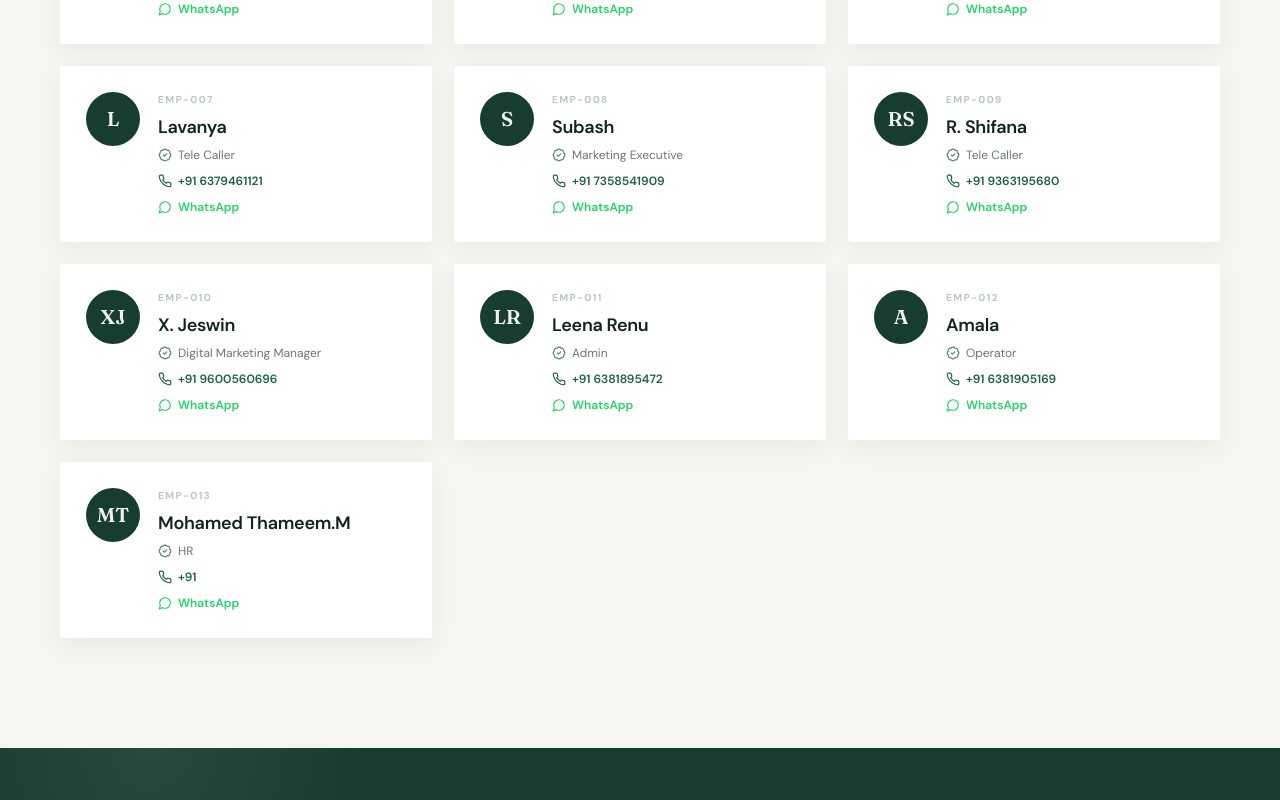
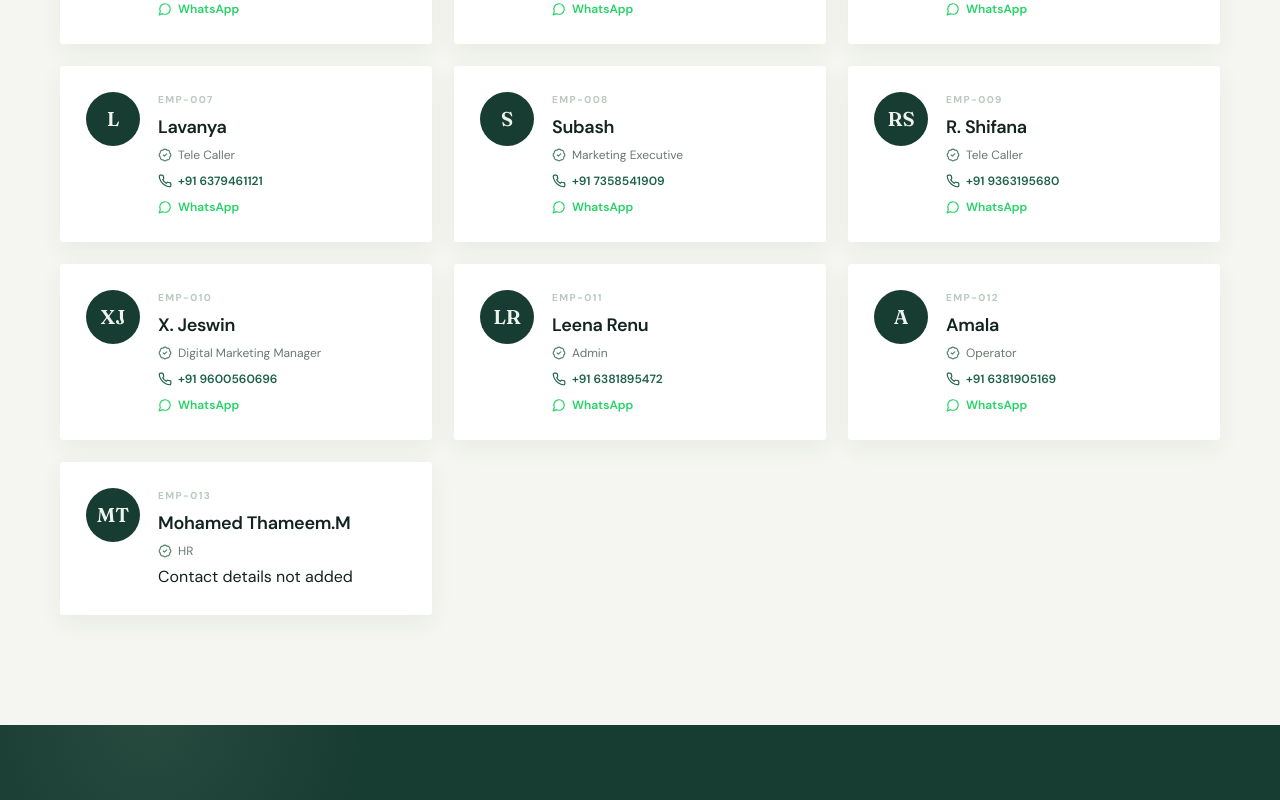
Before and after one commit to beehomecreators-lang/bhome, a React (Vite) app: page / in a window 1280 px wide. Shown: the part 3211-4011 px from the top of the page. Built offline with nearby package versions, Linux system fonts and the light colour scheme.

Commit message:
Show HR employee in team section without empty contact links

```diff
--- a/src/components/TeamSection.tsx
+++ b/src/components/TeamSection.tsx
@@ -91,23 +91,24 @@
                   </svg>
                   {m.designation}
                 </div>
+                {m.mobile ? (
+                  <>
                     <a className="team-phone" href={`tel:+91${m.mobile}`}>
                       <svg width="14" height="14" viewBox="0 0 24 24" fill="none" stroke="currentColor" strokeWidth="2" strokeLinecap="round" strokeLinejoin="round">
-                    <path d="M22 16.92v3a2 2 0 0 1-2.18 2 19.79 19.79 0 0 1-8.63-3.07 19.5 19.5 0 0 1-6-6 19.79 19.79 0 0 1-3.07-8.67A2 2 0 0 1 4.11 2h3a2 2 0 0 1 2 1.72 12.84 12.84 0 0 0 .7 2.81 2 2 0 0 1-.45 2.11L8.09 9.91a16 16 0 0 0 6 6l1.27-1.27a2 2 0 0 1 2.11-.45 12.84 12.84 0 0 0 2.81.7A2 2 0 0 1 22 16.92z" />
+                        <path d="M22 16.92v3a2 2 0 0 1-2.18 2 19.79 19.79 0 0 1-8.63-3.07 19.5 19.5 0 0 1-6-6 19.79 19.79 0 0 1-3.07-8.67A2 2 0 0 1 4.11 2h3a2 2 0 0 1 2 1.72 12.84 12.84 0 0 0 .7 2.81 2 2 0 0 1-.45 2.11L8.09 9.91a16 16 0 0 0 6 6l1.27-1.27a2 2 0 0 1 2.11-.45 12.84 12.84 0 0 1 2.81.7A2 2 0 0 1 22 16.92z" />
                       </svg>
                       +91 {m.mobile}
                     </a>
-                <a
-                  className="team-whatsapp"
-                  href={`https://wa.me/91${m.mobile}`}
-                  target="_blank"
-                  rel="noreferrer"
-                >
+                    <a className="team-whatsapp" href={`https://wa.me/91${m.mobile}`} target="_blank" rel="noreferrer">
                       <svg width="14" height="14" viewBox="0 0 24 24" fill="none" stroke="currentColor" strokeWidth="2" strokeLinecap="round" strokeLinejoin="round">
                         <path d="M7.9 20A9 9 0 1 0 4 16.1L2 22Z" />
                       </svg>
                       WhatsApp
                     </a>
+                  </>
+                ) : (
+                  <div className="team-contact-placeholder">Contact details not added</div>
+                )}
               </div>
             </article>
           ))}
```
Lines whose indentation alone changed are shown as unchanged.
